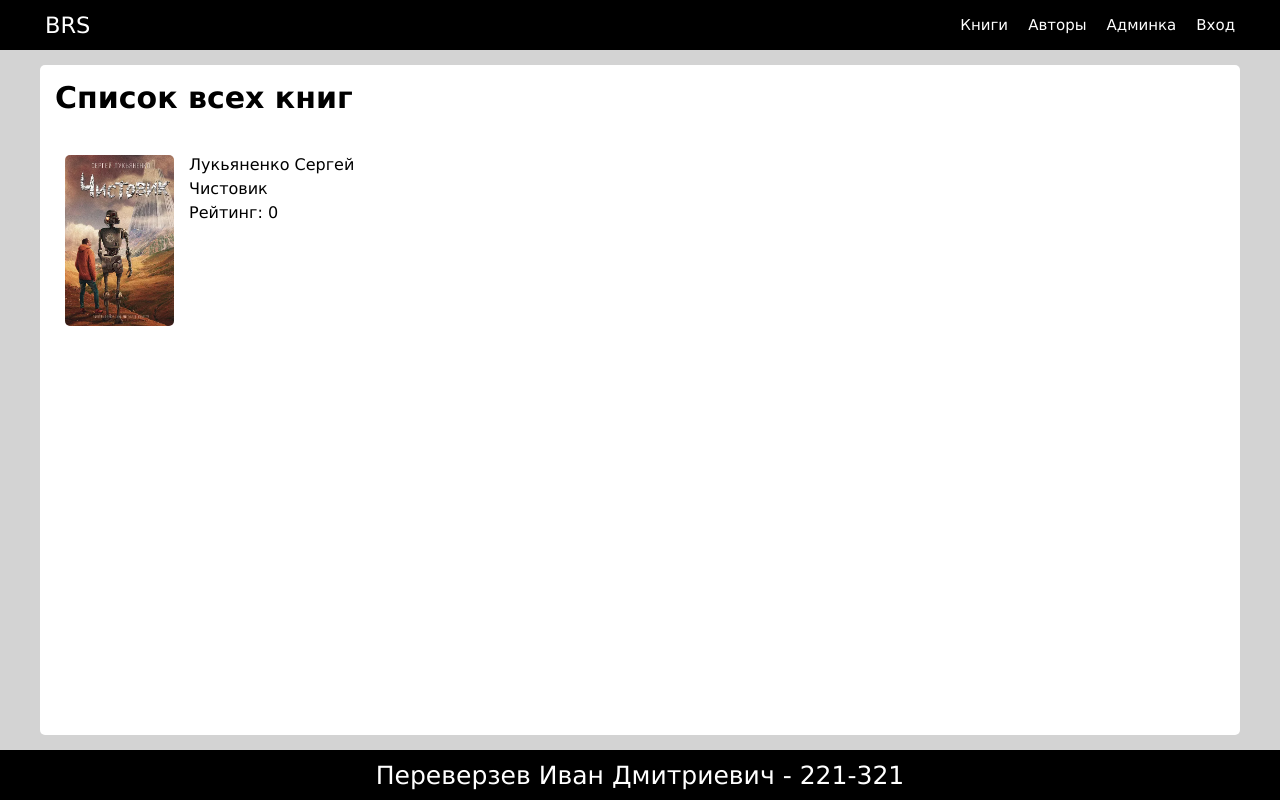
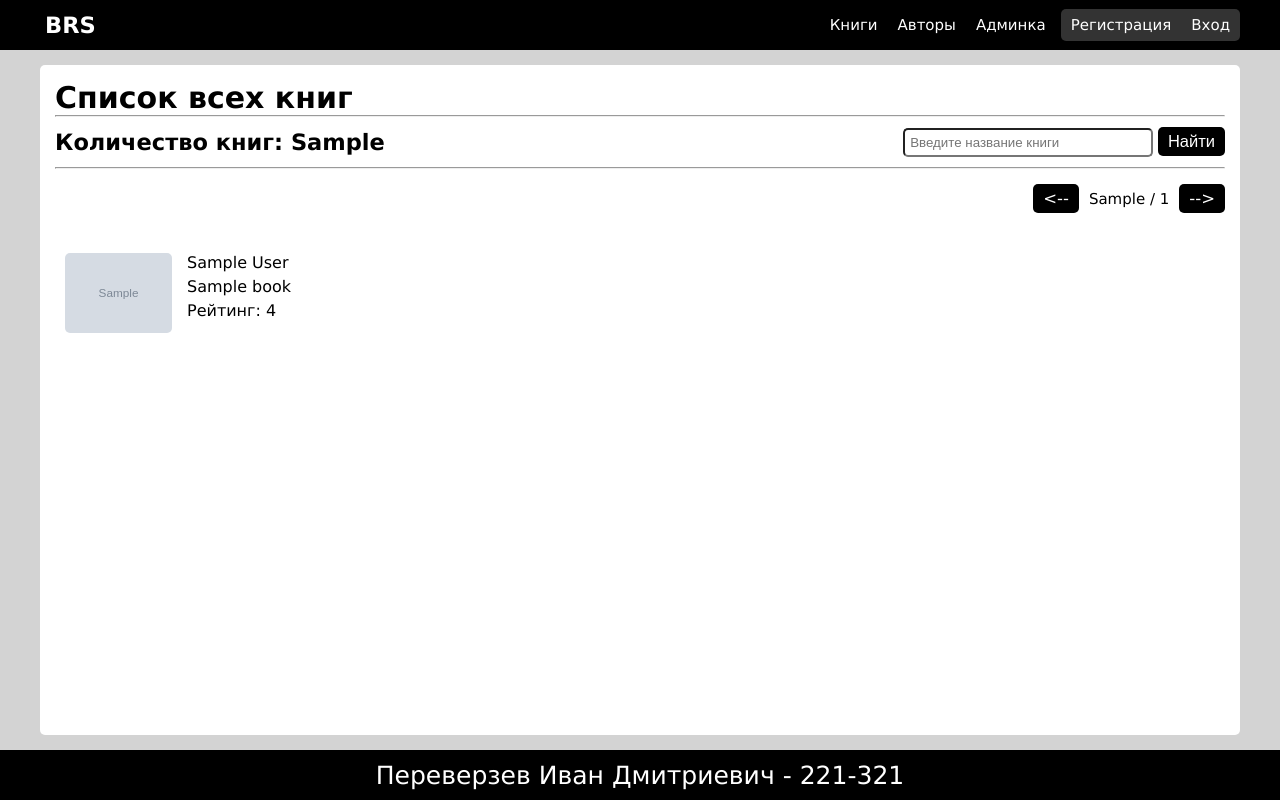
Before and after one commit to PereverzevIvan/course-work-book-rs, a Django app: template book_rs/RecommendSystem/templates/show_all_books.html in a window 1280 px wide. Run offline with Django 4.2, Linux system fonts and the light colour scheme; data comes from the database, SQL or seed files in the repository; both versions use the stored data as it was after the commit; tables that the repository leaves empty hold one stand-in row (values such as "Sample post"); the template is opened without the code that fills it: values that come from a table or form of the project are taken from there, most other values are stand-ins (such as "Sample title", 1, 10 or a date in 2020); grey boxes marked "Sample" are stand-in pictures.

Commit message:
Добавлен поиск по названиям книг и ФИО авторов

```diff
--- a/book_rs/RecommendSystem/models.py
+++ b/book_rs/RecommendSystem/models.py
@@ -34,14 +34,14 @@
 
     def get_author(self):
         author = Author.objects.get(pk=self.author.pk)
-        return f'{author.lastname} {author.firstname}'
+        return f'{author.firstname} {author.lastname}'
 
     def __str__(self):
         return f'{self.book_name}'
 
 
 class Comment(models.Model):
-    author = models.ForeignKey(Author, on_delete=models.CASCADE)
+    author = models.ForeignKey(User, on_delete=models.CASCADE)
     book = models.ForeignKey(Book, on_delete=models.CASCADE)
     text = models.TextField()
     created_at = models.DateField(null=True, auto_now_add=True)
@@ -61,22 +61,27 @@
 # Классы для корректного отображения моделей в админке
 class GenreAdmin(admin.ModelAdmin):
     list_display = ('id', 'genre_name')
-
+    list_filter = ('id', 'genre_name')
+    search_fields = ['genre_name']
 
 class AuthorAdmin(admin.ModelAdmin):
     list_display = ('id', 'firstname', 'lastname', 'patronymic')
+    list_filter = ('id', 'firstname', 'lastname', 'patronymic')
+    search_fields = ['firstname', 'lastname', 'patronymic']
 
 class BookAdmin(admin.ModelAdmin):
     list_display = ('id', 'book_name', 'author', 'genre', 'year', 'rating')
+    list_filter = ('id', 'book_name', 'author', 'genre', 'year')
+    search_fields = ['book_name']
 
 class CommentAdmin(admin.ModelAdmin):
-    list_display = ('id', 'author_id', 'book_id', 'text', 'rating', 'created_at')
+    list_display = ('id', 'author', 'book', 'rating', 'created_at')
+    list_filter = ('id', 'author', 'book', 'created_at')
 
 class FavoritesAdmin(admin.ModelAdmin):
-    list_display = ('id', 'user_id', 'book_id')
+    list_display = ('id', 'user', 'book')
+    list_filter = ('id', 'user')
 
 class BlackListAdmin(admin.ModelAdmin):
-    list_display = ('id', 'user_id', 'book_id')
-
-
-# Классы для работы с моделями (Maganers)
+    list_display = ('id', 'user', 'book')
+    list_filter = ('id', 'user')
--- a/book_rs/RecommendSystem/static/styles/base.css
+++ b/book_rs/RecommendSystem/static/styles/base.css
@@ -21,6 +21,11 @@
 .container {
     max-width: 1200px;
     margin: 0 auto;
+}
+
+.wrapper {
+    display: flex;
+    flex-direction: column;
 }
 
 body {
@@ -55,6 +60,21 @@
     color: white;
     font-size: 1.5rem;
     text-decoration: none;
+    font-weight: bold;
+}
+.header__nav {
+    display: flex;
+    justify-content: space-between;
+    align-items: center;
+    gap: 10px;
+}
+.header__user-info {
+    background-color: rgba(255, 255, 255, 0.2);
+    border-radius: 5px;
+    padding: 2px 5px;
+}
+.header__user-info a:hover {
+    background-color: transparent;
 }
 
 .menu {
@@ -78,7 +98,7 @@
 }
 .header__logo:hover, .menu__link:hover {
     color: yellow;
-    background-color: rgba(255, 255, 255, 0.5);
+    background-color: rgba(255, 255, 255, 0.3);
     transform: scale(1.05)
 }
 
@@ -103,10 +123,19 @@
     color: white;
     font-size: 1.1rem;
     transition: all 0.2s;
+    display: inline-block;
+    width: fit-content;
 }
 .btn:hover {
     transform: scale(1.03);
     color: yellow;
+}
+
+/* Input fields */
+input[type='text'] {
+    padding: 5px;
+    border-radius: 5px;
+    min-width: 250px;
 }
 
 /* Footer */
--- /dev/null
+++ b/book_rs/RecommendSystem/static/styles/view_of_set.css
@@ -0,0 +1,59 @@
+.list {
+    margin-top: 30px;
+    list-style: none;
+    display: grid;
+    grid-template: auto / repeat(4, 1fr);
+    gap: 20px;
+}
+
+.card {
+    display: inline-block;
+    height: 100%;
+}
+.card a {
+    height: 100%;
+    text-decoration: none;
+    color: black;
+    padding: 10px;
+    display: flex;
+    flex-direction: column;
+    gap: 15px;
+    align-items: center;
+    text-align: center;
+    border-radius: 5px;
+    transition: all 0.2s;
+}
+.card a:hover{
+    background-color: rgba(0, 0, 0, 0.1);
+    transform: scale(1.02);
+}
+.card__description {
+    display: flex;
+    flex-direction: column;
+    gap: 5px;
+}
+.card__img {
+    height: 100%;
+    width: 50%;
+    border-radius: 5px;
+    object-fit: cover;
+}
+.card a:hover .card__link {
+    color: dodgerblue;
+    text-decoration: underline;
+}
+
+.pagination {
+    display: inline-flex;
+    gap: 10px;
+    align-items: center;
+    margin-top: 15px;
+    align-self: flex-end;
+}
+
+.infoblock {
+    display: flex;
+    justify-content: space-between;
+    align-items: center;
+    margin: 10px 0;
+}
--- a/book_rs/RecommendSystem/templates/base.html
+++ b/book_rs/RecommendSystem/templates/base.html
@@ -16,13 +16,18 @@
             <nav class="header__nav">
                 <ul class="menu">
                     <li class="menu__item">
-                        <a class="menu__link" href="{% url 'RS:show_all_books' %}">Книги</a>
+                        <a class="menu__link" href="{% url 'RS:show_all_books' 1 %}">Книги</a>
                     </li>
                     <li class="menu__item">
-                        <a class="menu__link" href="{% url 'RS:show_all_authors' %}">Авторы</a>
+                        <a class="menu__link" href="{% url 'RS:show_all_authors' 1 %}">Авторы</a>
                     </li>
                     <li class="menu__item">
                         <a class="menu__link" href="/admin">Админка</a>
+                    </li>
+                </ul>
+                <ul class="menu header__user-info">
+                    <li class="menu__item">
+                        <a class="menu__link" href="#">Регистрация</a>
                     </li>
                     <li class="menu__item">
                         <a class="menu__link" href="#">Вход</a>
@@ -31,7 +36,7 @@
             </nav>
         </div>
     </header>
-    <main class="container main">
+    <main class="container wrapper main">
         {% block content %}{% endblock content %}
     </main>
     <footer class="footer">
--- a/book_rs/RecommendSystem/templates/show_all_books.html
+++ b/book_rs/RecommendSystem/templates/show_all_books.html
@@ -2,48 +2,21 @@
 {% block document_title %}Книги{% endblock document_title %}
 
 {% block additional_styles %}
+    {% load static %}
+    <link rel="stylesheet" href="{% static 'styles/view_of_set.css' %}">
+
     <style>
-        .book-list {
-            margin-top: 30px;
-            list-style: none;
-            display: grid;
-            grid-template: auto / repeat(3, 1fr);
-            gap: 10px;
+        .list {
+            grid-template-columns: repeat(3, 1fr);
         }
 
-        .card {
-            display: inline-block;
-            height: 100%;
-        }
         .card a {
-            height: 100%;
-            text-decoration: none;
-            color: black;
-            padding: 10px;
-            display: flex;
-            gap: 15px;
+            flex-direction: row;
             align-items: start;
-            border-radius: 5px;
-            transition: all 0.2s;
-        }
-        .card a:hover{
-            background-color: rgba(0, 0, 0, 0.1);
-            transform: scale(1.02);
-        }
-        .card__description {
-            display: flex;
-            flex-direction: column;
-            gap: 5px;
+            text-align: start;
         }
         .card__img {
-            height: 100%;
             width: 30%;
-            border-radius: 5px;
-            object-fit: cover;
-        }
-        .card a:hover .card__link {
-            color: dodgerblue;
-            text-decoration: underline;
         }
     </style>
 {% endblock additional_styles %}
@@ -52,9 +25,23 @@
     {% load static %}
 
     <h1>Список всех книг</h1>
-    {% if books_list %}
-        <ul class="book-list">
-        {% for book in books_list %}
+    <hr>
+    <div class="infoblock">
+        <h2>Количество книг: {{ all_objects }}</h2>
+        <form action="{% url 'RS:search_books' 1 %}">
+            <input type="text" placeholder="Введите название книги" name="text">
+            <button class="btn">Найти</button>
+        </form>
+    </div>
+    <hr>
+    <div class="pagination">
+        <a href="{% url cur_url prev_page %}{% if cur_url == 'RS:search_books' %}?text={{ search_text }}{% endif %}" class="btn"><--</a>
+        <p>{{ page_no }} / {{ maybe_pages }}</p>
+        <a href="{% url cur_url next_page %}{% if cur_url == 'RS:search_books' %}?text={{ search_text }}{% endif %}" class="btn">--></a>
+    </div>
+    {% if objects_list %}
+        <ul class="list">
+        {% for book in objects_list %}
             <li class="card">
                 <a href="{% url 'RS:show_one_book' book.id %}">
                     <img src="{% static book.image %}" alt="{{ book.book_name }}" class="card__img">
--- a/book_rs/RecommendSystem/templates/show_one_author.html
+++ b/book_rs/RecommendSystem/templates/show_one_author.html
@@ -38,9 +38,10 @@
         <img class="description__img" src="{% static author.image %}" alt="">
         <div class="description__info">
             <div class="description__annotation description__block">
-                <h2>Описание</h2>
+                <h2>Об авторе</h2>
                 <p class="common-text">{{ author.description }}</p>
             </div>
+            <a href="#" class="btn">Посмотреть все работы автора</a>
         </div>
     </div>
 {% endblock content %}
--- a/book_rs/RecommendSystem/templates/show_one_book.html
+++ b/book_rs/RecommendSystem/templates/show_one_book.html
@@ -1,5 +1,5 @@
 {% extends "base.html" %}
-{% block document_title %}{{ book.name }}{% endblock document_title %}
+{% block document_title %}{{ book.book_name }}{% endblock document_title %}
 
 {% block additional_styles %}
     <style>
--- a/book_rs/RecommendSystem/urls.py
+++ b/book_rs/RecommendSystem/urls.py
@@ -5,12 +5,14 @@
 urlpatterns = [
     path("", views.index, name="index"),
     path('user/<int:user_id>/', views.user_profile, name='check_user_profile'),
-    path('all_books/', views.show_all_books, name='show_all_books'),
+    path('all_books/<int:page_no>/', views.show_all_books, name='show_all_books'),
     path('one_book/<int:book_id>/', views.show_one_book, name='show_one_book'),
     path('registration/', views.registration, name='registration'),
     path('authorization/', views.authorization, name='authorization'),
-    path('all_authors/', views.show_all_authors, name='show_all_authors'),
-    path('one_author/<int:author_id>', views.show_one_author, name='show_one_author')
+    path('all_authors/<int:page_no>/', views.show_all_authors, name='show_all_authors'),
+    path('one_author/<int:author_id>/', views.show_one_author, name='show_one_author'),
+    path('serach_books/<int:page_no>/', views.search_books, name='search_books'),
+    path('serach_authors/<int:page_no>/', views.search_authors, name='search_authors')
 ]
 
 handler404 = 'RecommendSystem.views.error_404'
```
Also changed, not shown: book_rs/RecommendSystem/form.py (added, +16 -0 lines), book_rs/RecommendSystem/templates/404.html (+9 -1 lines), book_rs/RecommendSystem/templates/search_books.html (added, +15 -0 lines), book_rs/RecommendSystem/templates/show_all_authors.html (+20 -50 lines), book_rs/RecommendSystem/views.py (+57 -7 lines), book_rs/RecommendSystem/migrations/0012_alter_comment_author.py (added), book_rs/db.sqlite3.
